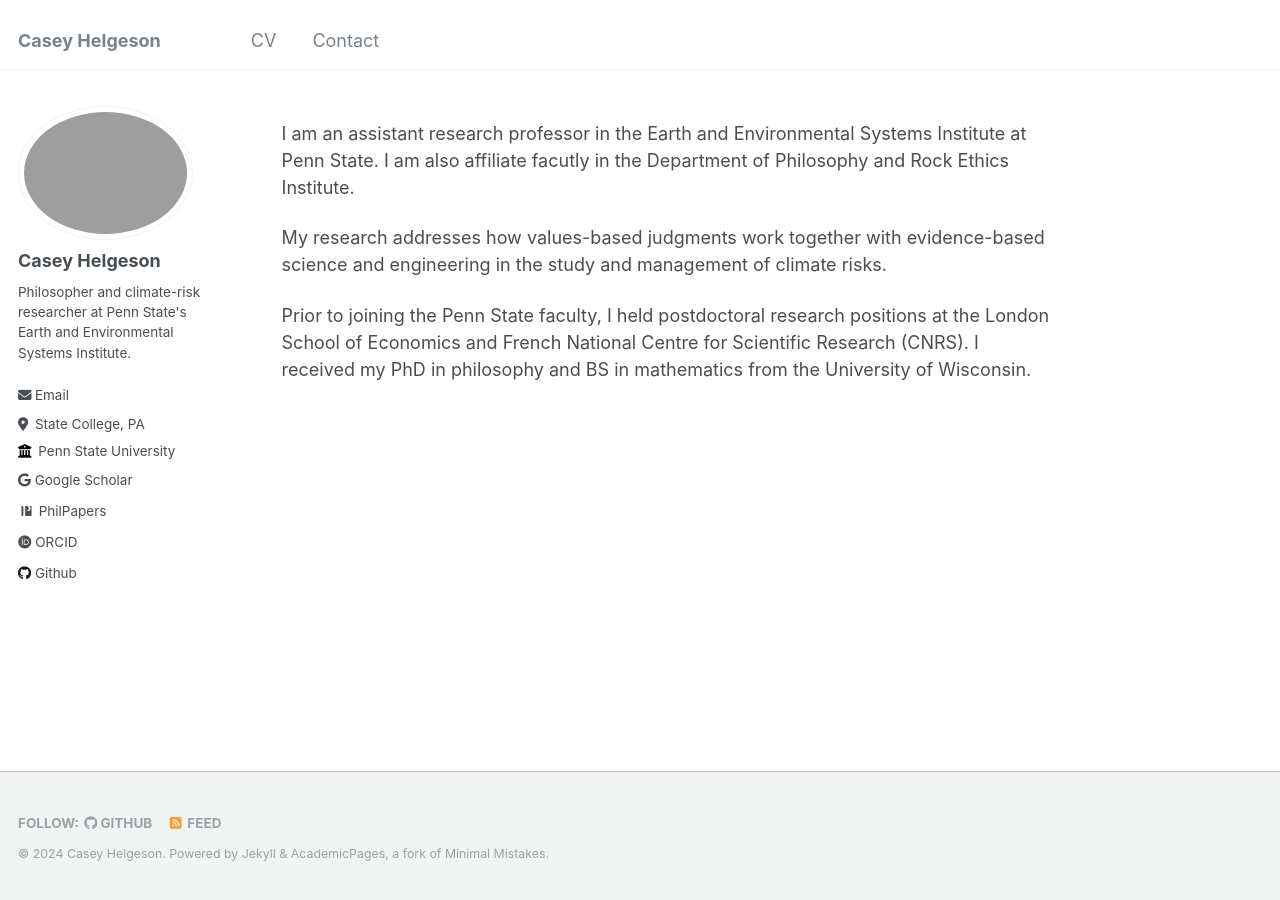
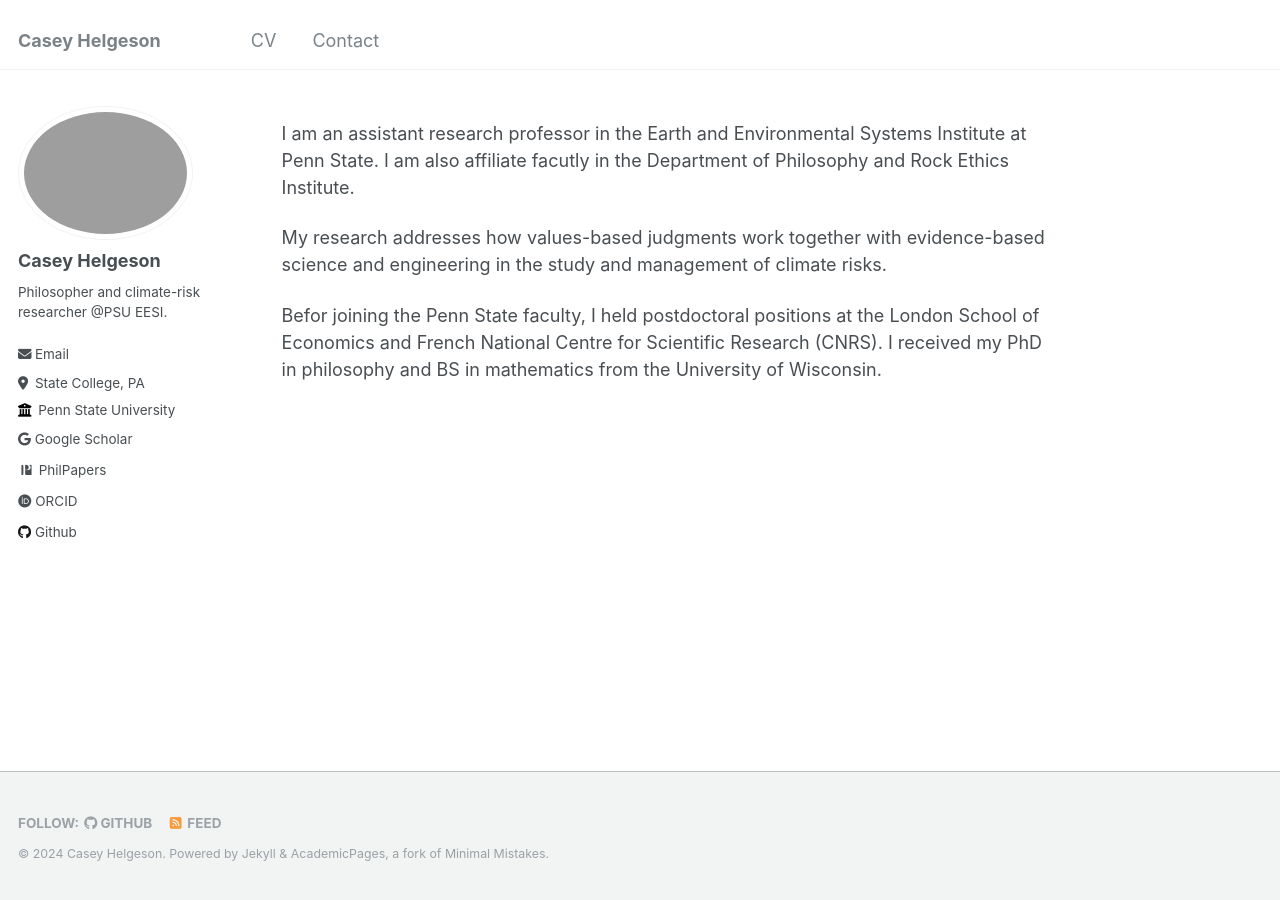
Before and after one commit to caseyhelgeson/caseyhelgeson.github.io, a Jekyll site: the page built from _pages/about.md, in a window 1280 px wide. Built offline with Jekyll 4.4.1, drawn with Linux system fonts in a browser that asks for light colours; some web fonts are replaced.

Commit message:
about edits

```diff
--- a/_config.yml
+++ b/_config.yml
@@ -24,7 +24,8 @@ author:
   avatar           : "profile.png"
   name             : "Casey Helgeson"
   pronouns         : # example: "she/her"
-  bio              : "Philosopher and climate-risk researcher at Penn State's Earth and Environmental Systems Institute."
+  bio              : "Philosopher and climate-risk
+                      researcher @PSU EESI."
   location         : "State College, PA"
   employer         : "Penn State University"
   uri              : # URL
--- a/_pages/about.md
+++ b/_pages/about.md
@@ -11,4 +11,4 @@ I am an assistant research professor in the Earth and Environmental Systems Inst
 
 My research addresses how values-based judgments work together with evidence-based science and engineering in the study and management of climate risks.
 
-Prior to joining the Penn State faculty, I held postdoctoral research positions at the London School of Economics and French National Centre for Scientific Research (CNRS). I received my PhD in philosophy and BS in mathematics from the University of Wisconsin.
+Befor joining the Penn State faculty, I held postdoctoral positions at the London School of Economics and French National Centre for Scientific Research (CNRS). I received my PhD in philosophy and BS in mathematics from the University of Wisconsin.
```
